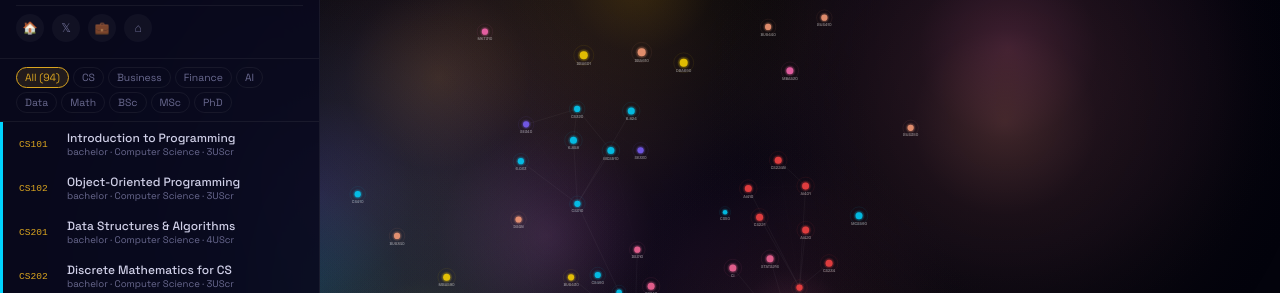
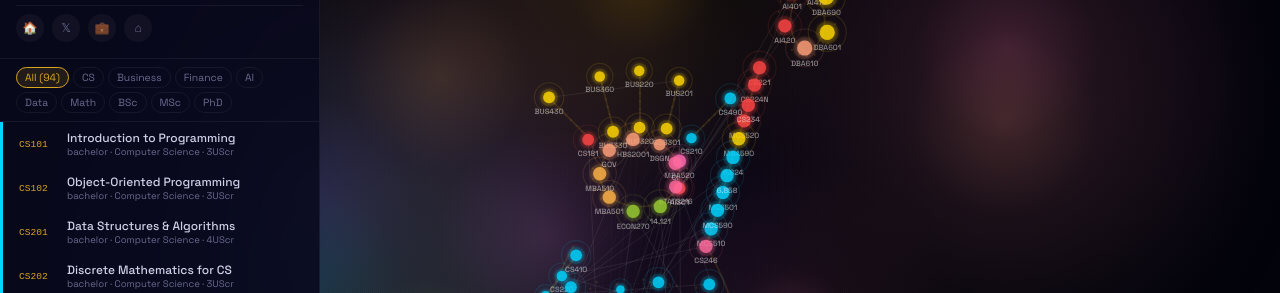
Before and after one commit to aclascollege/polymath, a plain HTML site: page explorer/index.html in a window 1280 px wide. Shown: the part 86-379 px from the top of the page. Drawn offline with nearby package versions, Linux system fonts and the light colour scheme; animation ran at ten frames a second.

Commit message:
Improve Liberty silhouette layout

```diff
--- a/explorer/index.html
+++ b/explorer/index.html
@@ -133,7 +133,8 @@ canvas{position:fixed;inset:0;pointer-events:none}
 #empty-state h2{font-size:1.5rem;font-weight:300;color:var(--dim);letter-spacing:1px}
 
 /* ── RESPONSIVE ── */
-@media(max-width:767px){`n  #mobile-panel-btn{display:flex!important}
+@media(max-width:767px){
+  #mobile-panel-btn{display:flex!important}
   #panel{width:100%;z-index:20;transform:translateY(calc(100% - 44px));top:auto;bottom:0;height:60%;border-right:none;border-top:1px solid var(--bdr);border-radius:16px 16px 0 0;transition:transform .35s cubic-bezier(.4,0,.2,1)}
   #panel:not(.collapsed){transform:translateY(0)}
   #panel-header{padding:10px 16px 6px;text-align:center}
@@ -299,9 +300,10 @@ async function main(){
   const svg=d3.select('#graph-svg'),W=innerWidth,H=innerHeight;
   svg.attr('viewBox',`0 0 ${W} ${H}`);
   const g=svg.append('g');
+  const defaultZoom=innerWidth<768?.72:.95;
   const zoom=d3.zoom().scaleExtent([.1,5]).on('zoom',e=>g.attr('transform',e.transform));
-  svg.call(zoom).call(zoom.transform,d3.zoomIdentity.translate(W/2,H/2).scale(.5));
-  svg.on('dblclick.zoom',null).on('dblclick',()=>svg.transition().duration(600).call(zoom.transform,d3.zoomIdentity.translate(W/2,H/2).scale(.5)));
+  svg.call(zoom).call(zoom.transform,d3.zoomIdentity.translate(W/2,H/2+10).scale(defaultZoom));
+  svg.on('dblclick.zoom',null).on('dblclick',()=>svg.transition().duration(600).call(zoom.transform,d3.zoomIdentity.translate(W/2,H/2+10).scale(defaultZoom)));
 
   // Glow filters
   const defs=svg.append('defs');
@@ -313,12 +315,79 @@ async function main(){
   });
 
   // Nodes & Links
-  const nodes=D.courses.map(c=>({id:c.id,nm:c.shortName||c.name.slice(0,18),full:c.name,did:c.disciplineId,lvl:c.level,dl:c.degreeLevel,cl:dc(c.disciplineId),cr:c.credits,r:c.level==='doctoral'?8:c.level==='graduate'?7:c.level==='advanced'?6.2:c.level==='intermediate'?5.5:4.5,hash:Math.random()}));
+  function stableHash(s){let h=2166136261;for(let i=0;i<s.length;i++){h^=s.charCodeAt(i);h=Math.imul(h,16777619);}return((h>>>0)%10000)/10000;}
+  const nodes=D.courses.map(c=>({id:c.id,nm:c.shortName||c.name.slice(0,18),full:c.name,did:c.disciplineId,lvl:c.level,dl:c.degreeLevel,cl:dc(c.disciplineId),cr:c.credits,r:c.level==='doctoral'?8:c.level==='graduate'?7:c.level==='advanced'?6.2:c.level==='intermediate'?5.5:4.5,hash:stableHash(c.id)}));
   const nm=new Map(nodes.map(n=>[n.id,n]));
   const links=D.prereqs.filter(p=>nm.has(p.courseId)&&nm.has(p.prerequisiteId)).map(p=>({source:p.courseId,target:p.prerequisiteId,st:p.strength}));
 
-  // 🗽 Statue of Liberty force layout
-  const sim=d3.forceSimulation(nodes).force('link',d3.forceLink(links).id(d=>d.id).distance(d=>d.st==='strict'?80:130).strength(.2)).force('charge',d3.forceManyBody().strength(-280)).force('center',d3.forceCenter(0,20)).force('collision',d3.forceCollide().radius(d=>d.r+6)).force('x',d3.forceX(d=>{const l=d.lvl;const dl=d.dl;if(l==='doctoral'||dl==='doctorate')return 0;if(l==='graduate'||dl==='master')return (d.hash||0)*60-30;if(l==='advanced')return (d.hash||0)*80-40;return (d.hash||0)*100-50}).strength(d=>d.lvl==='doctoral'?.12:d.lvl==='graduate'?.1:d.lvl==='advanced'?.06:.04)).force('y',d3.forceY(d=>{const l=d.lvl;const dl=d.dl;if(l==='doctoral'||dl==='doctorate')return -H*.38;if(l==='graduate'||dl==='master')return -H*.2;if(l==='advanced')return -H*.02;if(l==='intermediate')return H*.1;return H*.22}).strength(d=>d.lvl==='foundation'?.08:d.lvl==='doctoral'?.15:.05));
+  function linePoints(a,b,n){return d3.range(n).map(i=>{const t=n===1?.5:i/(n-1);return{x:a.x+(b.x-a.x)*t,y:a.y+(b.y-a.y)*t};});}
+  function ellipsePoints(cx,cy,rx,ry,n,a0=0,a1=Math.PI*2){return d3.range(n).map(i=>{const t=n===1?.5:i/(n-1),a=a0+(a1-a0)*t;return{x:cx+Math.cos(a)*rx,y:cy+Math.sin(a)*ry};});}
+  function robePoints(n){
+    const pts=[],rows=8,base=Math.floor(n/rows),extra=n%rows;let k=0;
+    for(let row=0;row<rows;row++){
+      const cols=base+(row<extra?1:0),y=-42+row*35,w=70+row*12;
+      for(let col=0;col<cols;col++){const c=col/(cols-1||1)-.5;pts.push({x:c*w*2+((k++%2)-.5)*7,y:y+(stableHash('robe'+row+':'+col)-.5)*10});}
+    }
+    return pts;
+  }
+  function libertyAnchors(total){
+    const basePts=[
+      ...ellipsePoints(176,-324,24,34,6,-Math.PI*.2,Math.PI*1.65),
+      ...linePoints({x:126,y:-270},{x:70,y:-82},11),
+      ...ellipsePoints(0,-158,42,38,11,-Math.PI*.12,Math.PI*2.12),
+      ...linePoints({x:-55,y:-197},{x:-96,y:-238},2),
+      ...linePoints({x:-28,y:-205},{x:-42,y:-260},2),
+      ...linePoints({x:0,y:-209},{x:0,y:-268},2),
+      ...linePoints({x:28,y:-205},{x:42,y:-260},2),
+      ...linePoints({x:55,y:-197},{x:96,y:-238},2),
+      ...linePoints({x:-67,y:-72},{x:-164,y:54},7),
+      ...linePoints({x:-128,y:8},{x:-188,y:42},4),
+      ...robePoints(32),
+      ...linePoints({x:-176,y:246},{x:176,y:246},6),
+      ...linePoints({x:-206,y:286},{x:206,y:286},7)
+    ];
+    if(total<=basePts.length)return basePts.slice(0,total);
+    const extraCount=total-basePts.length;
+    const extra=d3.range(extraCount).map(i=>{const t=extraCount===1?.5:i/(extraCount-1),a=t*Math.PI*2;return{x:Math.cos(a)*(58+t*90),y:42+Math.sin(a)*(95+t*135)};});
+    return basePts.concat(extra);
+  }
+  function libertyGuidePoints(){
+    return [
+      ...ellipsePoints(176,-324,30,42,22,-Math.PI*.2,Math.PI*1.65),
+      ...linePoints({x:126,y:-270},{x:70,y:-82},34),
+      ...ellipsePoints(0,-158,50,46,30,-Math.PI*.12,Math.PI*2.12),
+      ...linePoints({x:-55,y:-197},{x:-96,y:-238},8),
+      ...linePoints({x:-28,y:-205},{x:-42,y:-260},8),
+      ...linePoints({x:0,y:-209},{x:0,y:-268},8),
+      ...linePoints({x:28,y:-205},{x:42,y:-260},8),
+      ...linePoints({x:55,y:-197},{x:96,y:-238},8),
+      ...linePoints({x:-67,y:-72},{x:-164,y:54},24),
+      ...linePoints({x:-128,y:8},{x:-188,y:42},14),
+      ...robePoints(86),
+      ...linePoints({x:-176,y:246},{x:176,y:246},28),
+      ...linePoints({x:-206,y:286},{x:206,y:286},34)
+    ];
+  }
+  const levelRank={doctorate:0,doctoral:0,master:1,graduate:1,advanced:2,intermediate:3,bachelor:4,foundation:5};
+  const shapedNodes=[...nodes].sort((a,b)=>(levelRank[a.dl]??levelRank[a.lvl]??9)-(levelRank[b.dl]??levelRank[b.lvl]??9)||d3.ascending(a.did,b.did)||d3.ascending(a.id,b.id));
+  libertyAnchors(nodes.length).forEach((p,i)=>{
+    const n=shapedNodes[i];
+    if(n){n.tx=p.x;n.ty=p.y;n.x=p.x+(n.hash-.5)*18;n.y=p.y+(stableHash(n.id+'y')-.5)*18;}
+  });
+
+  // Statue of Liberty silhouette: prerequisite links still matter, but anchors hold the visible outline.
+  const sim=d3.forceSimulation(nodes).alpha(.95).alphaDecay(.028)
+    .force('link',d3.forceLink(links).id(d=>d.id).distance(d=>d.st==='strict'?34:52).strength(.02))
+    .force('charge',d3.forceManyBody().strength(-4))
+    .force('collision',d3.forceCollide().radius(d=>d.r+1).strength(.18))
+    .force('x',d3.forceX(d=>d.tx).strength(2.4))
+    .force('y',d3.forceY(d=>d.ty).strength(2.4));
+
+  // A faint guide makes the intended statue readable before the force settles.
+  const guide=g.append('g').attr('class','liberty-guide').attr('opacity',.32);
+  guide.append('path').attr('d','M176 -358 C154 -337 151 -304 176 -284 C202 -304 199 -337 176 -358 M126 -270 L70 -82 M-55 -197 L-96 -238 M-28 -205 L-42 -260 M0 -209 L0 -268 M28 -205 L42 -260 M55 -197 L96 -238 M-67 -72 L-164 54 L-188 42 M70 -82 C118 2 136 132 176 246 L206 286 L-206 286 L-176 246 C-136 132 -118 2 -70 -82 M-42 -158 C-42 -204 42 -204 42 -158 C42 -112 -42 -112 -42 -158').attr('fill','none').attr('stroke','rgba(218,165,32,.45)').attr('stroke-width',2).attr('stroke-linecap','round').attr('stroke-linejoin','round').attr('pointer-events','none');
+  guide.selectAll('circle').data(libertyGuidePoints()).join('circle').attr('cx',d=>d.x).attr('cy',d=>d.y).attr('r',1.15).attr('fill','rgba(218,165,32,.5)').attr('pointer-events','none');
+  guide.lower();
 
   // Edges
   const lg=g.append('g').attr('class','links');
@@ -427,7 +496,7 @@ async function main(){
   document.getElementById('search').addEventListener('input',e=>{const af=document.querySelector('.chip.active')?.dataset.filter||'all';buildList(af,e.target.value);});
 
   // Reset
-  document.getElementById('btn-reset').addEventListener('click',()=>{hil.clear();selNode=null;document.getElementById('detail-overlay').classList.remove('show');node.selectAll('circle').filter((_,i)=>i%3===2).transition().duration(300).attr('opacity',.85);link.transition().duration(300).attr('opacity',.5);svg.transition().duration(600).call(zoom.transform,d3.zoomIdentity.translate(W/2,H/2).scale(.5));buildList();});
+  document.getElementById('btn-reset').addEventListener('click',()=>{hil.clear();selNode=null;document.getElementById('detail-overlay').classList.remove('show');node.selectAll('circle').filter((_,i)=>i%3===2).transition().duration(300).attr('opacity',.85);link.transition().duration(300).attr('opacity',.5);svg.transition().duration(600).call(zoom.transform,d3.zoomIdentity.translate(W/2,H/2+10).scale(defaultZoom));buildList();});
 
   // Tour
   const tourPath=['course_cs_intro_py','course_cs_oop','course_cs_dsa','course_ai_ml','course_ai_dl','course_mcs_adv_algo','course_mcs_capstone','course_cs_capstone'];
@@ -438,7 +507,8 @@ async function main(){
   function runTour(){if(tourIdx>=tourPath.length)return;select(tourPath[tourIdx]);tourIdx++;tourTimer=setTimeout(runTour,2800);}
 
   // Sim tick
-  sim.on('tick',()=>{link.attr('x1',d=>d.source.x).attr('y1',d=>d.source.y).attr('x2',d=>d.target.x).attr('y2',d=>d.target.y);node.attr('transform',d=>`translate(${d.x},${d.y})`);});
+  let graphVisible=false;
+  sim.on('tick',()=>{if(!graphVisible){graphVisible=true;document.getElementById('empty-state').style.opacity=0;}link.attr('x1',d=>d.source.x).attr('y1',d=>d.source.y).attr('x2',d=>d.target.x).attr('y2',d=>d.target.y);node.attr('transform',d=>`translate(${d.x},${d.y})`);});
   sim.on('end',()=>{PUP(links);document.getElementById('empty-state').style.opacity=0;});
 
   buildLegend();buildList();window._sel=id=>select(id);
```
